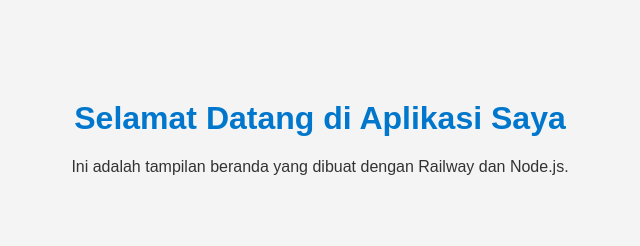
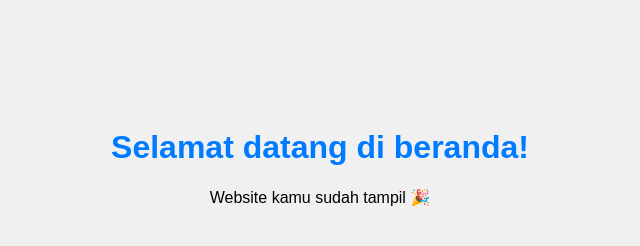
Before and after one commit to rutoff/rutoff, a website: page public/index.html in a window 1280 px wide. Shown: the whole page, without its empty margins (320-960 px from the left). Drawn offline with Linux system fonts and the light colour scheme.

Commit message:
Fix HTML & CSS structure for homepage

```diff
--- a/public/index.html
+++ b/public/index.html
@@ -1,12 +1,14 @@
+<!-- public/index.html -->
 <!DOCTYPE html>
 <html lang="en">
 <head>
-  <meta charset="UTF-8">
+  <meta charset="UTF-8" />
+  <meta name="viewport" content="width=device-width, initial-scale=1.0" />
   <title>Beranda</title>
-  <link rel="stylesheet" href="style.css">
+  <link rel="stylesheet" href="style.css" />
 </head>
 <body>
-  <h1>Selamat Datang di Aplikasi Saya</h1>
-  <p>Ini adalah tampilan beranda yang dibuat dengan Railway dan Node.js.</p>
+  <h1>Selamat datang di beranda!</h1>
+  <p>Website kamu sudah tampil 🎉</p>
 </body>
 </html>
--- a/public/style.css
+++ b/public/style.css
@@ -1,11 +1,11 @@
+/* public/style.css */
 body {
     font-family: Arial, sans-serif;
+    background-color: #f0f0f0;
     text-align: center;
-    background-color: #f4f4f4;
-    color: #333;
-    margin-top: 100px;
+    padding-top: 100px;
   }
 
   h1 {
-    color: #0077cc;
+    color: #007bff;
   }
```
Also changed, not shown: index.js (+12 -6 lines).
